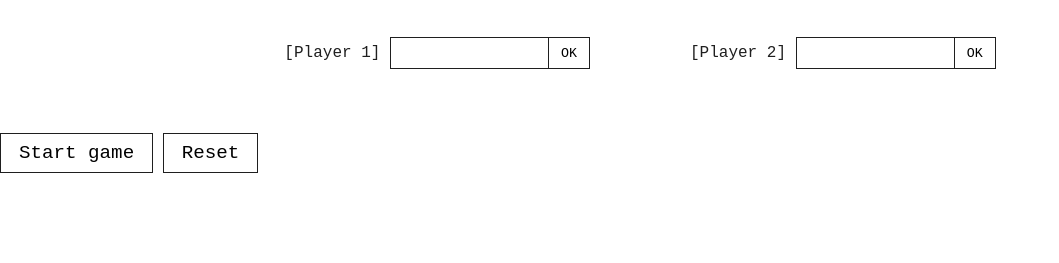
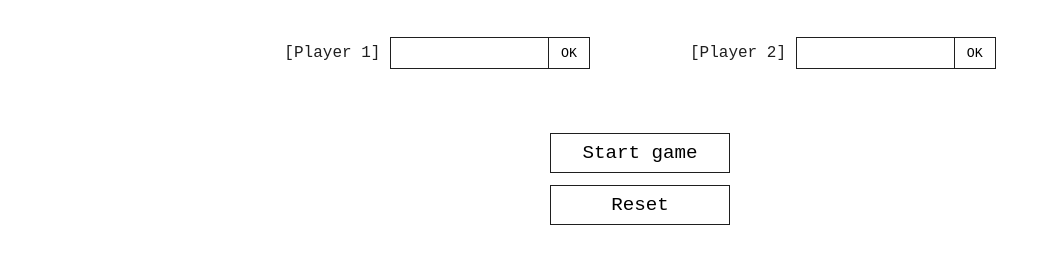
Before and after one commit to tiagomga/tictactoe, a plain HTML site: page index.html in a window 1280 px wide. Shown: the part 143-406 px from the top of the page, without its empty margins (0-1059 px from the left). Drawn offline with Linux system fonts and the light colour scheme.

Commit message:
Add style to game buttons

```diff
--- a/style.css
+++ b/style.css
@@ -76,6 +76,15 @@ button:hover {
 .game-options button {
     font-size: 1.2rem;
     padding: 8px 18px;
+    width: 180px;
+}
+
+.game-options button:hover::before {
+    content: "<";
+}
+
+.game-options button:hover::after {
+    content: ">";
 }
 
 input {
@@ -124,3 +133,10 @@ input {
 .square:hover {
     background-color: rgb(237, 237, 237);
 }
+
+.game-options {
+    display: flex;
+    flex-direction: column;
+    align-items: center;
+    gap: 12px;
+}
```
